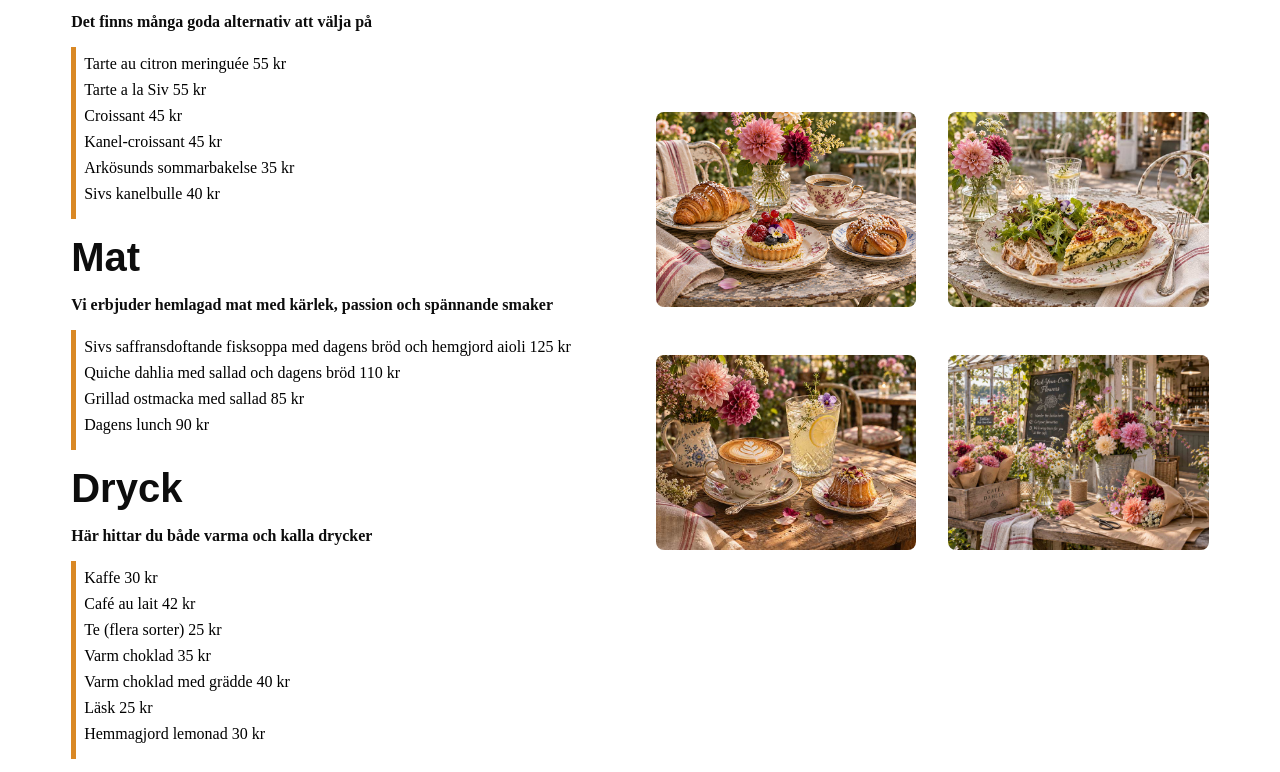
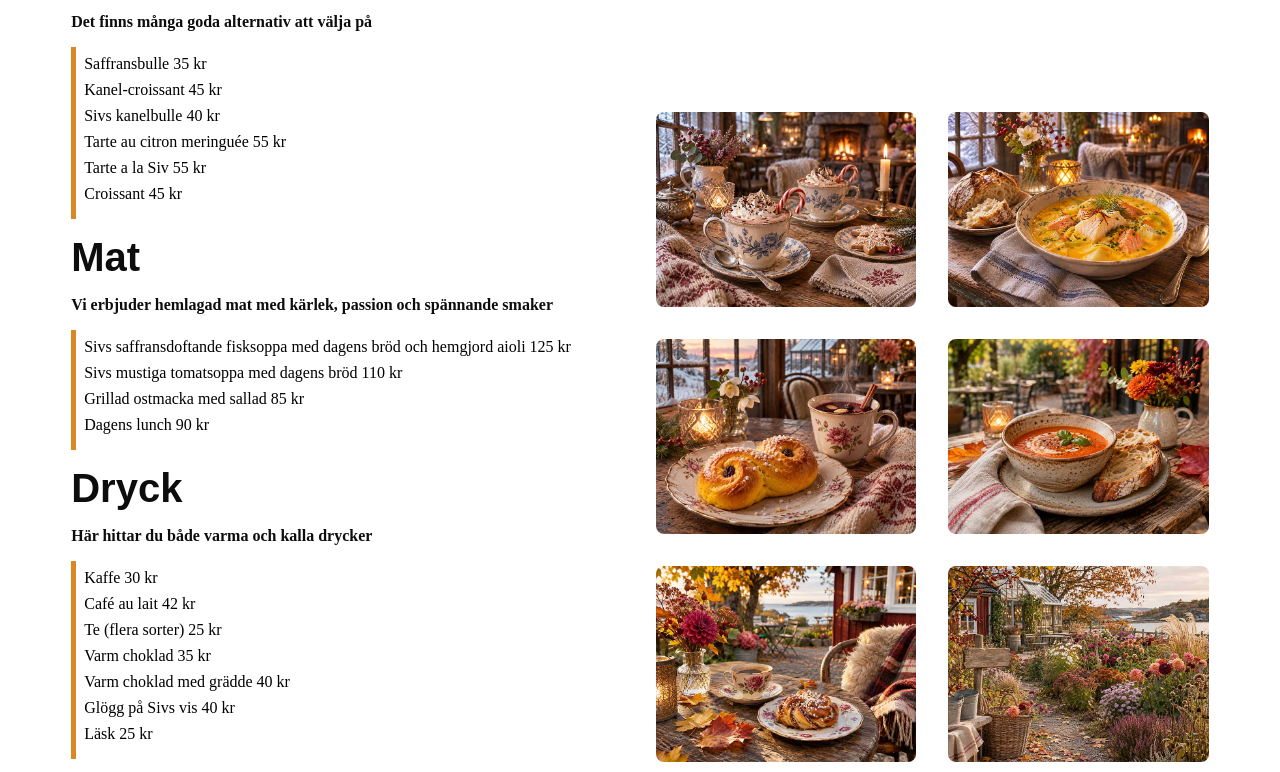
Before and after one commit to moajorlovwahlstrom/Caf--Dahlia, a plain HTML site: page meny.html in a window 1280 px wide. Shown: the part 478-1250 px from the top of the page. Drawn offline with Linux system fonts and the light colour scheme; a web font is replaced by a local one.

Commit message:
Uppdaterat bilder och meny efter årstid

```diff
--- a/meny.html
+++ b/meny.html
@@ -34,18 +34,18 @@
             <h3>Fika</h3>
             <p>Det finns många goda alternativ att välja på</p>
             <ul>
+                <li>Saffransbulle 35 kr</li>
+                <li>Kanel-croissant 45 kr</li>
+                <li>Sivs kanelbulle 40 kr</li>
                 <li>Tarte au citron meringuée 55 kr</li>
                 <li>Tarte a la Siv 55 kr</li>
                 <li>Croissant 45 kr</li>
-                <li>Kanel-croissant 45 kr</li>
-                <li>Arkösunds sommarbakelse 35 kr</li>
-                <li>Sivs kanelbulle 40 kr</li>
             </ul>
             <h3>Mat</h3>
             <p>Vi erbjuder hemlagad mat med kärlek, passion och spännande smaker</p>
             <ul>
                 <li>Sivs saffransdoftande fisksoppa med dagens bröd och hemgjord aioli 125 kr</li>
-                <li>Quiche dahlia med sallad och dagens bröd 110 kr</li>
+                <li>Sivs mustiga tomatsoppa med dagens bröd 110 kr</li>
                 <li>Grillad ostmacka med sallad 85 kr</li>
                 <li>Dagens lunch 90 kr</li>
             </ul>
@@ -57,8 +57,8 @@
                 <li>Te (flera sorter) 25 kr</li>
                 <li>Varm choklad 35 kr</li>
                 <li>Varm choklad med grädde 40 kr</li>
+                <li>Glögg på Sivs vis 40 kr</li>
                 <li>Läsk 25 kr</li>
-                <li>Hemmagjord lemonad 30 kr</li>
             </ul>
             <h3>Blommor</h3>
             <p>Hos oss finns många blommor i olika storlekar och färger</p>
@@ -68,10 +68,14 @@
             </ul>
         </section>
         <section class="meny-bilder">
-            <img src="./images/fika.jpg" alt="Bild på fika" />
-            <img src="./images/mat.jpg" alt="Bild på mat" />
-            <img src="./images/fika.kaffe.jpg" alt="Bild på fika och kaffe" />
-            <img src="./images/buketter.jpg" alt="Bild på buketter" />
+            <img src="./images/fika-choklad.jpg" alt="Bild på två koppar på varm choklad med grädde framför en brasa" />
+            <img src="./images/mat-soppa.jpg" alt="Bild på en skål med fisksoppa och hembakt bröd" />
+            <img src="./images/fika-lusse.jpg" alt="Bild på fika med saffransbulle och glögg" />
+            <img src="./images/tomatsoppa.jpg" alt="Bild på en skål med tomatsoppa" />
+            <img src="./images/fika-ute.jpg" alt="Bild på fika utomhus på hösten" />
+            <img src="./images/plocka-blommor.jpg" alt="Bild på höstblommor som finns för självplock"/>
+            <img src="./images/buketter-vinter.jpg" alt="Bild på buketter med höst och vinterblommor" />
+            <img src="./images/stor-bukett.jpg" alt="Bild på en storbukett med höst och vinterblommor" />
         </section>
     </main>
     <footer>
--- a/style/styles.css
+++ b/style/styles.css
@@ -215,7 +215,7 @@ p {
     grid-template-columns: 1fr 1fr;
     gap: 0.5rem;
     margin-top: 10rem;
-    row-gap: 3rem;
+    row-gap: 2rem;
     column-gap: 2rem;
 }
 /*inställning för enskilda bilder*/
```
Also changed, not shown: index.html (+11 -10 lines), images/buketter-vinter.jpg (added), images/fika-choklad.jpg (added), images/fika-lusse.jpg (added), images/fika-ute.jpg (added), images/mat-soppa.jpg (added), images/plocka-blommor.jpg (added), images/stor-bukett.jpg (added), images/tomatsoppa.jpg (added), images/ute-host.jpg (added), images/vinter-inne.jpg (added).
